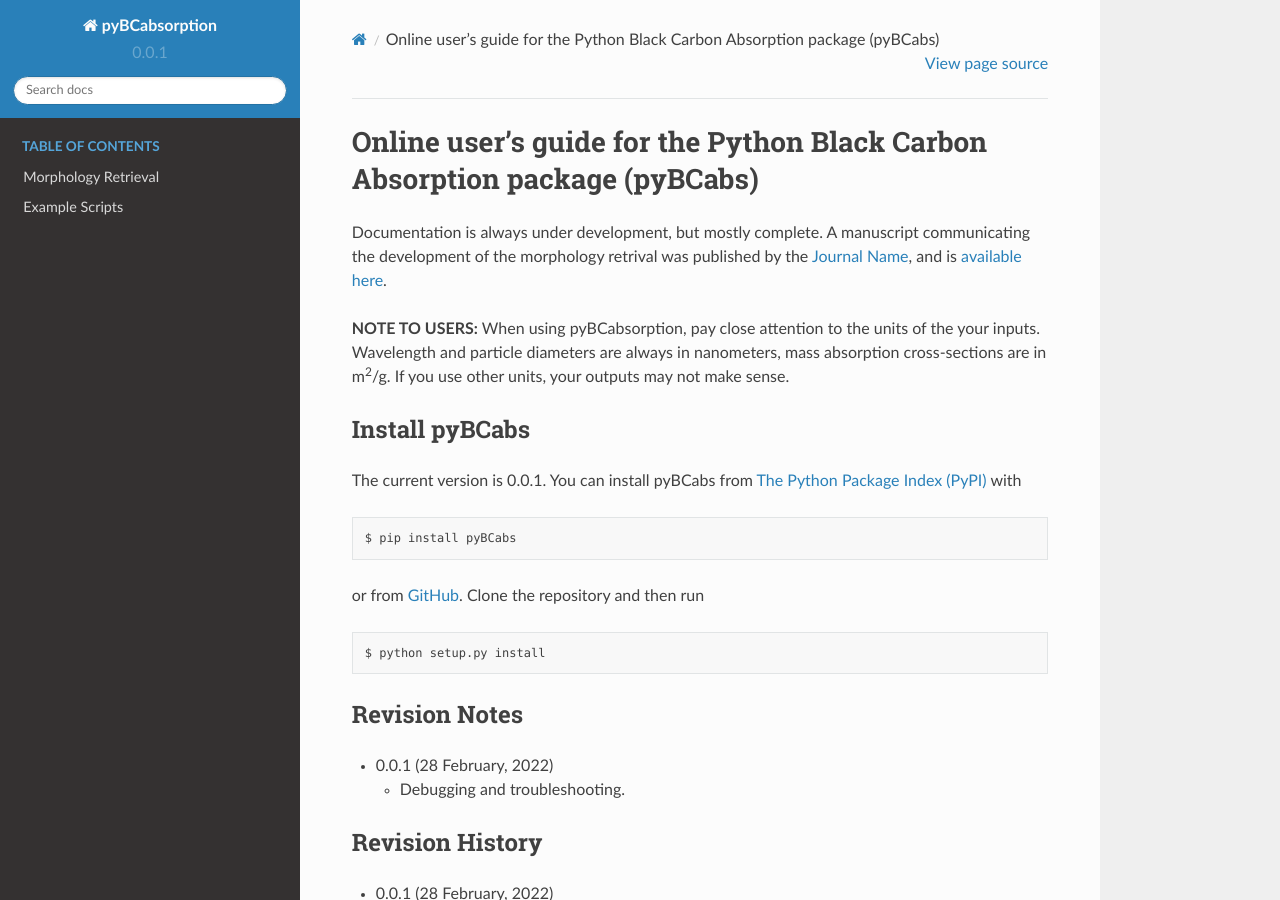
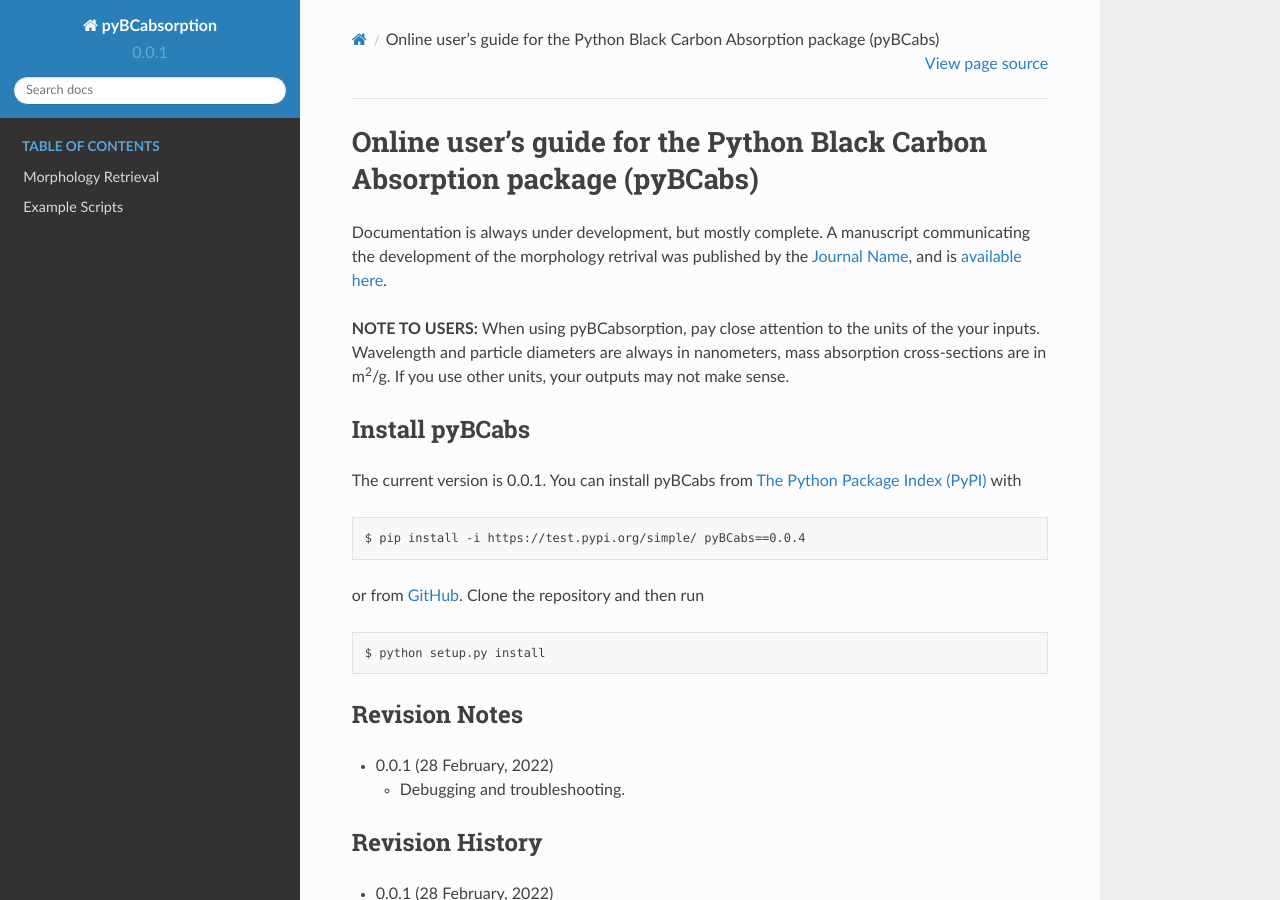
Before and after one commit to beelerpayton/FracScatt, a Sphinx documentation site: the page built from docs/source/index.rst, in a window 1280 px wide and 900 px high. Built offline with Sphinx 7.4.7 and the Read the Docs theme 2.0.0, drawn with Linux system fonts in a browser that asks for light colours; pages that are not in the unit, such as notebooks, are missing from menus.

Commit message:
Update index.rst

```diff
--- a/docs/source/index.rst
+++ b/docs/source/index.rst
@@ -17,7 +17,7 @@ Install pyBCabs
 
 The current version is 0.0.1. You can install pyBCabs from `The Python Package Index (PyPI) <https://pypi.python.org/pypi/pyBCabs>`_ with ::
 
-   $ pip install pyBCabs
+   $ pip install -i https://test.pypi.org/simple/ pyBCabs==0.0.4
 
 or from `GitHub <https://github.com/beelerpayton/pyBCabs>`_. Clone the repository and then run ::
 
```
